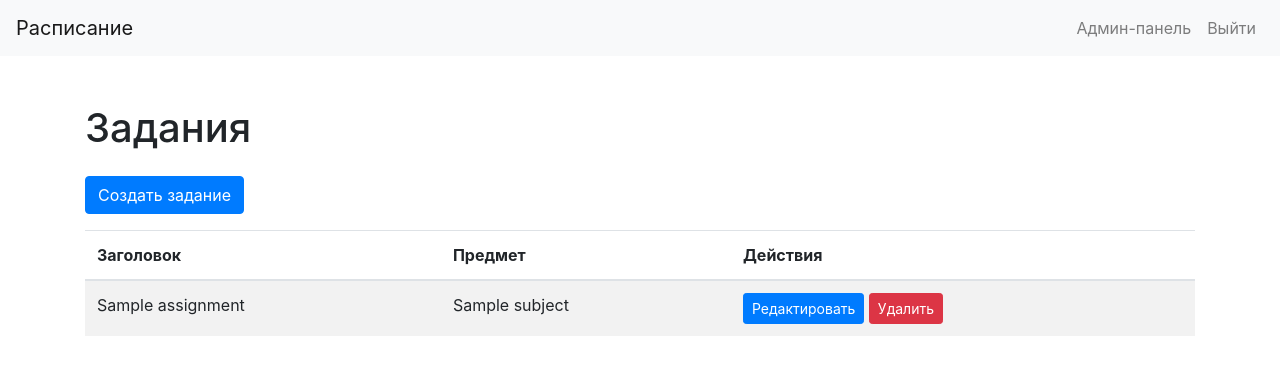
After one commit to sanumxxx/ScheduleHakaton, a Flask app: page /teacher/assignments in a window 1280 px wide. The commit adds this page. Shown: the top 375 px of the page. Run offline with Flask 3, Linux system fonts and the light colour scheme; a user stored in the database is signed in; tables that the repository leaves empty hold one stand-in row (values such as "Sample post"); some libraries are stand-ins or nearby versions.

Commit message:
v. 5.2 Теперь можно добавлять задание и по ним оценки

```diff
--- a/app.py
+++ b/app.py
@@ -1,12 +1,11 @@
-from flask import Flask, render_template, request, redirect, url_for, flash, send_file, make_response
+from flask import Flask, render_template, request, redirect, url_for, flash, send_file
 from flask_bcrypt import Bcrypt
 from flask_login import LoginManager, login_user, login_required, logout_user, current_user
 from models import db, User, Group, Department, Faculty, Teacher, Subject, ScheduleEntry, RegistrationRequest, \
-    Message, Student, Grade
+    Message, Student, Grade, Assignment
 from forms import LoginForm, RegisterForm, GroupForm, DepartmentForm, FacultyForm, SubjectForm, ScheduleEntryForm, \
-    MessageForm, EditTeacherForm, StudentForm, FlaskForm
+    MessageForm, EditTeacherForm, StudentForm, FlaskForm, AssignmentForm
 from flask import jsonify
-from flask_wtf import CSRFProtect
 import qrcode, io
 import requests
 from datetime import date
@@ -732,66 +731,98 @@ def grade_journal(subject_id, group_id):
 def save_grades():
     try:
         grades = request.get_json()
+        print(f"Received grades: {grades}")
 
         for grade_data in grades:
-            student_id = grade_data['student_id']
-            subject_id = grade_data['subject_id']
-            grade_index = grade_data['grade_index']
-            grade_value = grade_data['grade']
+            try:
+                student_id = grade_data.get('student_id')
+                assignment_id = grade_data.get('assignment_id')
+                grade_value = grade_data.get('grade')
 
-            grade_entry = Grade.query.filter_by(
-                student_id=student_id,
-                subject_id=subject_id,
-                grade_index=grade_index
-            ).first()
+                print(f"Student ID: {student_id}, Assignment ID: {assignment_id}, Grade Value: {grade_value}")
 
-            if grade_entry:
-                if grade_value:
-                    grade_entry.grade = grade_value
-                else:
-                    db.session.delete(grade_entry)
-            elif grade_value:
-                grade_entry = Grade(
+                if student_id is None or assignment_id is None or grade_value is None:
+                    print(f"Invalid grade data: {grade_data}")
+                    continue
+
+                print(f"Processing grade: student_id={student_id}, assignment_id={assignment_id}, grade_value={grade_value}")
+
+                grade_entry = Grade.query.filter_by(
                     student_id=student_id,
-                    subject_id=subject_id,
-                    grade_index=grade_index,
-                    grade=grade_value,
-                    date=datetime.now().date()
-                )
-                db.session.add(grade_entry)
+                    assignment_id=assignment_id
+                ).first()
+
+                if grade_entry:
+                    if grade_value:
+                        grade_entry.grade = grade_value
+                    else:
+                        db.session.delete(grade_entry)
+                elif grade_value:
+                    grade_entry = Grade(
+                        student_id=student_id,
+                        assignment_id=assignment_id,
+                        grade=grade_value,
+                        date=datetime.now().date()
+                    )
+                    db.session.add(grade_entry)
+
+            except KeyError as e:
+                print(f"Missing key in grade data: {e}")
+                continue
 
         db.session.commit()
+        print("Grades saved successfully")
 
         # Отправка уведомлений студентам
         for grade_data in grades:
-            student_id = grade_data['student_id']
-            subject_id = grade_data['subject_id']
-            grade_value = grade_data['grade']
+            try:
+                student_id = grade_data.get('student_id')
+                assignment_id = grade_data.get('assignment_id')
+                grade_value = grade_data.get('grade')
 
-            grade_entry = Grade.query.filter_by(
-                student_id=student_id,
-                subject_id=subject_id,
-                grade=grade_value
-            ).first()
+                if student_id is None or assignment_id is None or grade_value is None:
+                    print(f"Invalid grade data for notification: {grade_data}")
+                    continue
 
-            if grade_entry and not grade_entry.notified:
-                student = Student.query.get(student_id)
-                subject = Subject.query.get(subject_id)
-                teacher = current_user.teacher
+                grade_entry = Grade.query.filter_by(
+                    student_id=student_id,
+                    assignment_id=assignment_id,
+                    grade=grade_value
+                ).first()
 
-                if student.telegram_id:
-                    message = f"Преподаватель {teacher.name} поставил оценку {grade_value} по предмету {subject.name}."
-                    send_telegram_message(student.telegram_id, message)
+                if grade_entry and not grade_entry.notified:
+                    student = Student.query.get(student_id)
+                    assignment = Assignment.query.get(assignment_id)
+                    teacher = current_user.teacher
 
-                grade_entry.notified = True
-                db.session.commit()
+                    if student and assignment and teacher:
+                        if student.telegram_id:
+                            message = f"Преподаватель {teacher.name} поставил оценку {grade_value} за задание '{assignment.title}' по предмету '{assignment.subject.name}'."
+                            send_grade_notification(student.telegram_id, message)
+                            print(f"Notification sent to student {student.id}")
+                        else:
+                            print(f"Student {student.id} does not have a Telegram ID")
+                    else:
+                        print(f"Invalid data for notification: student={student}, assignment={assignment}, teacher={teacher}")
+
+                    grade_entry.notified = True
+                    db.session.commit()
+
+            except KeyError as e:
+                print(f"Missing key in grade data for notification: {e}")
+                continue
 
         return jsonify(success=True)
+
+
     except Exception as e:
+
+        print(f"Error in /save_grades: {str(e)}")
+
         db.session.rollback()
+
         return jsonify(success=False, error=str(e)), 500
-
-def send_telegram_message(telegram_id, message):
+def send_grade_notification(telegram_id, message):
     try:
         bot_token = '6897033821:AAE80aF2-Kvn3dF8CSHH_PPMDoyulJMiLoo'
         url = f'https://api.telegram.org/bot{bot_token}/sendMessage'
@@ -804,6 +835,51 @@ def send_telegram_message(telegram_id, message):
     except requests.exceptions.RequestException as e:
         print(f"Failed to send message to {telegram_id}. Error: {str(e)}")
 
+@app.route('/teacher/assignments')
+@login_required
+def assignments():
+    teacher = current_user.teacher
+    assignments = Assignment.query.join(Subject).filter(Subject.department_id == teacher.department_id).all()
+    return render_template('teacher/assignments.html', assignments=assignments)
+@app.route('/teacher/assignments/create', methods=['GET', 'POST'])
+@login_required
+def create_assignment():
+    form = AssignmentForm()
+    if form.validate_on_submit():
+        assignment = Assignment(
+            title=form.title.data,
+            description=form.description.data,
+            subject_id=form.subject_id.data
+        )
+        db.session.add(assignment)
+        db.session.commit()
+        flash('Задание создано', 'success')
+        return redirect(url_for('assignments'))
+    return render_template('teacher/create_assignment.html', form=form)
+
+@app.route('/teacher/assignments/edit/<int:assignment_id>', methods=['GET', 'POST'])
+@login_required
+def edit_assignment(assignment_id):
+    assignment = Assignment.query.get_or_404(assignment_id)
+    form = AssignmentForm(obj=assignment)
+    if form.validate_on_submit():
+        assignment.title = form.title.data
+        assignment.description = form.description.data
+        assignment.subject_id = form.subject_id.data
+        db.session.commit()
+        flash('Задание обновлено', 'success')
+        return redirect(url_for('assignments'))
+    return render_template('teacher/edit_assignment.html', form=form)
+
+@app.route('/teacher/assignments/delete/<int:assignment_id>', methods=['POST'])
+@login_required
+def delete_assignment(assignment_id):
+    assignment = Assignment.query.get_or_404(assignment_id)
+    db.session.delete(assignment)
+    db.session.commit()
+    flash('Задание удалено', 'success')
+    return redirect(url_for('assignments'))
+
 if __name__ == "__main__":
     with app.app_context():
         db.create_all()
@@ -812,4 +888,4 @@ if __name__ == "__main__":
             admin = User(username='admin', password=hashed_password, is_admin=True, is_approved=True)
             db.session.add(admin)
             db.session.commit()
-    app.run(host='192.168.1.3',port=5000,  debug=True)
+    app.run(host='127.0.0.1',port=5000,  debug=True)
--- /dev/null
+++ b/templates/teacher/assignments.html
@@ -0,0 +1,35 @@
+{% extends "base.html" %}
+
+{% block title %}Задания{% endblock %}
+
+{% block content %}
+<div class="row">
+    <div class="col-md-12">
+        <h1 class="my-4">Задания</h1>
+        <a href="{{ url_for('create_assignment') }}" class="btn btn-primary mb-3">Создать задание</a>
+        <table class="table table-striped">
+            <thead>
+                <tr>
+                    <th>Заголовок</th>
+                    <th>Предмет</th>
+                    <th>Действия</th>
+                </tr>
+            </thead>
+            <tbody>
+                {% for assignment in assignments %}
+                    <tr>
+                        <td>{{ assignment.title }}</td>
+                        <td>{{ assignment.subject.name }}</td>
+                        <td>
+                            <a href="{{ url_for('edit_assignment', assignment_id=assignment.id) }}" class="btn btn-sm btn-primary">Редактировать</a>
+                            <form action="{{ url_for('delete_assignment', assignment_id=assignment.id) }}" method="post" style="display: inline;">
+                                <button type="submit" class="btn btn-sm btn-danger" onclick="return confirm('Вы уверены, что хотите удалить это задание?')">Удалить</button>
+                            </form>
+                        </td>
+                    </tr>
+                {% endfor %}
+            </tbody>
+        </table>
+    </div>
+</div>
+{% endblock %}
--- a/templates/teacher/dashboard.html
+++ b/templates/teacher/dashboard.html
@@ -13,6 +13,7 @@
             </a>
             <a href="{{ url_for('teacher_students') }}" class="list-group-item list-group-item-action">Студенты</a>
             <a href="{{ url_for('teacher_grades') }}" class="list-group-item list-group-item-action">Оценивание</a>
+            <a href="{{ url_for('assignments') }}" class="list-group-item list-group-item-action">Редактор заданий</a>
         </div>
     </div>
 </div>
```
Also changed, not shown: bot.py (+7 -0 lines), forms.py (+10 -0 lines), models.py (+17 -10 lines), templates/teacher/create_assignment.html (added, +29 -0 lines), templates/teacher/edit_assignment.html (added, +29 -0 lines), templates/teacher/grade_journal.html (+10 -26 lines).
